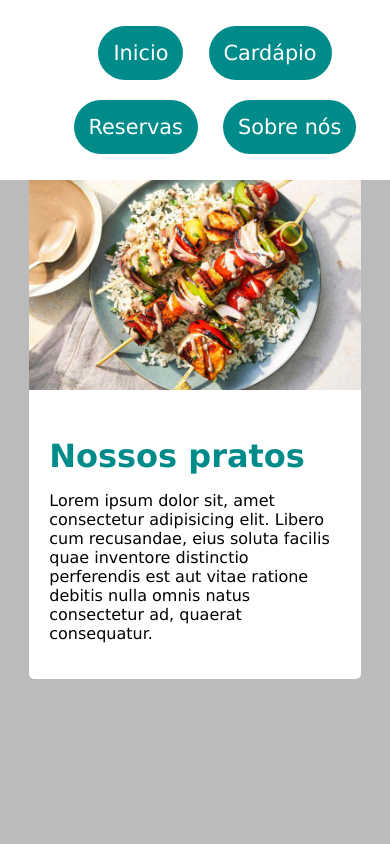
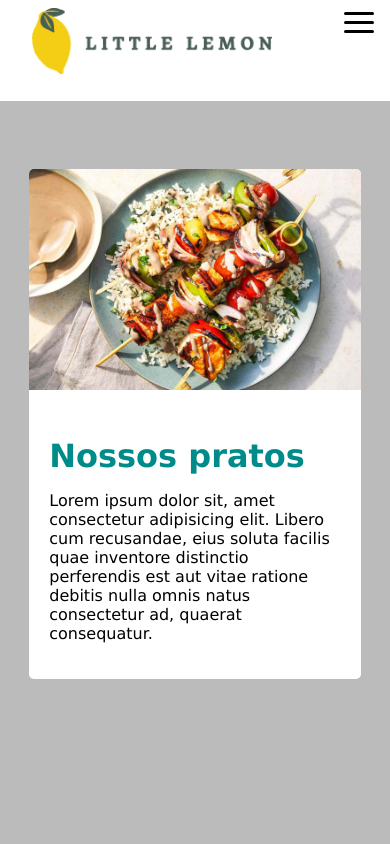
Before and after one commit to MarcusAires/GradedAssesmentHTMLandCSSinDepth, a plain HTML site: page index.html in a window 390 px wide. Shown: the top 844 px of the page. Drawn offline with Linux system fonts and the light colour scheme.

Commit message:
modificações na navbar para mobile incompletas

```diff
--- a/index.html
+++ b/index.html
@@ -9,12 +9,20 @@
 <body>
     <header>
         <nav class="navbar">
+        <a href="index.html"><img src="images/Logo.png" alt="logo"class="logo"></a>
+            <a href="#" class="toggle-button">
+                <span class="bar"></span>
+                <span class="bar"></span>
+                <span class="bar"></span>
+            </a>
+            <div class="navbar-links">
             <ul>
                 <li><a href="index.html">Inicio</a></li>
                 <li><a href="index.html">Cardápio</a></li>
                 <li><a href="index.html">Reservas</a></li>
                 <li><a href="index.html">Sobre nós</a></li>
             </ul>
+            </div>
         </nav>
     </header>
     <main>
@@ -83,8 +91,14 @@
                 body.classList.remove("scroll-down")
                 body.classList.add("scroll-up")
             }
+            lastScroll = currentScroll;
+        })
 
-            lastScroll = currentScroll;
+        const toggleButton = document.getElementByClassName('toggle-button')[0]
+        const navbarLinks = document.getElementByClassName('navbar-links')[0]
+
+        toggleButton.addEventListener('click',() => {
+            navbarLinks.classList.toggleButton('active')
         })
     </script>
 </body>
--- a/styles.css
+++ b/styles.css
@@ -26,6 +26,7 @@ header{
     margin-bottom: 30vh;
     position: fixed;
     width: 100%;
+    height: 12vh;
     top: 0;
     left: 0;
     z-index: 9999;
@@ -37,25 +38,51 @@ header{
     position: sticky;
     top: 0;
     overflow: hidden;
-    align-items: center;
   }
 
+.logo{
+    display: flex;
+    width: 15rem;
+    float:left;
+    margin-left: 2rem;
+    margin-top: .5rem;
+    margin-bottom: .5rem;
+}
 nav ul {
     list-style: none;
     text-align: center;
     text-decoration: none;
-
+    margin-right: 0;
 }
-nav li{
-    margin: 10px;
-    display: inline-block;
-    background-color: darkcyan; border-radius: 8cap; padding: 15px;
-    font-size: 1.3rem;
+.navbar-links li{
+    margin-right: 1rem;
+    display: flex;
+    background-color: darkcyan; border-radius: 8cap;
+    font-size: 1rem;
+    float: right;
 }
 
 li a {
     color: white;
     transition: 0.2;
+    padding: 1rem;
+    display: flex;
+}
+.toggle-button {
+    position: absolute;
+    top: .75rem;
+    right: 1rem;
+    display: none;
+    flex-direction: column;
+    justify-content: space-between;
+    width: 30px;
+    height: 21px;
+}
+.toggle-button .bar {
+    height: 3px;
+    width: 100%;
+    background-color: black;
+    border-radius: 10px;
 }
 
 section {
@@ -108,11 +135,51 @@ article  {
 @media screen and (max-width: 50rem) {
     .card-container{
         grid-template-columns: repeat(2, 1fr);
+        grid-gap: 15px;
+    }
+    .navbar {
+        display: flex;
+        flex-direction: column;
+        align-items: flex-start;
+    }
+    .toggle-button {
+        display: flex;
+    }
+    .navbar-links {
+        width: 100%;
+        display: none
+    }
+    .navbar{
+        flex-direction: column;
+        align-items: flex-start;
+    }
+    .navbar-links ul {
+        width: 100%;
+        flex-direction: column;
+    }
+    .navbar-links li {
+        text-align: center;
+    }
+    .navbar-links li a{
+        padding: .5rem 1rem;
+    }
+    .navbar-links.active{
+        display: flex;
     }
 }
 @media screen and (max-width: 37.5rem) {
     .card-container{
         grid-template-columns: 1fr;
+        grid-gap: 5px;
+    }
+    .navbar {
+        flex-direction: column;
+        display: flex;
+        align-items: flex-start;
+
+    }
+    .toggle-button {
+        display: flex;
     }
 }
 footer {
```
